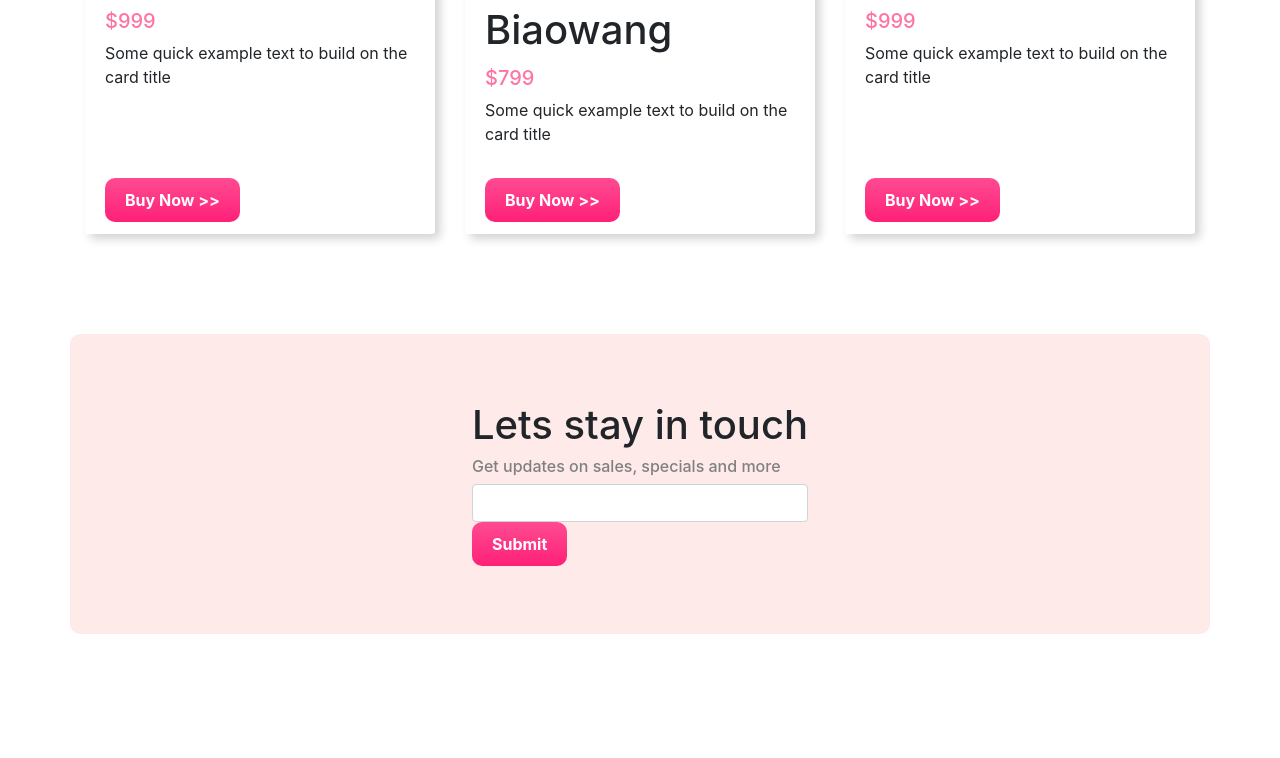
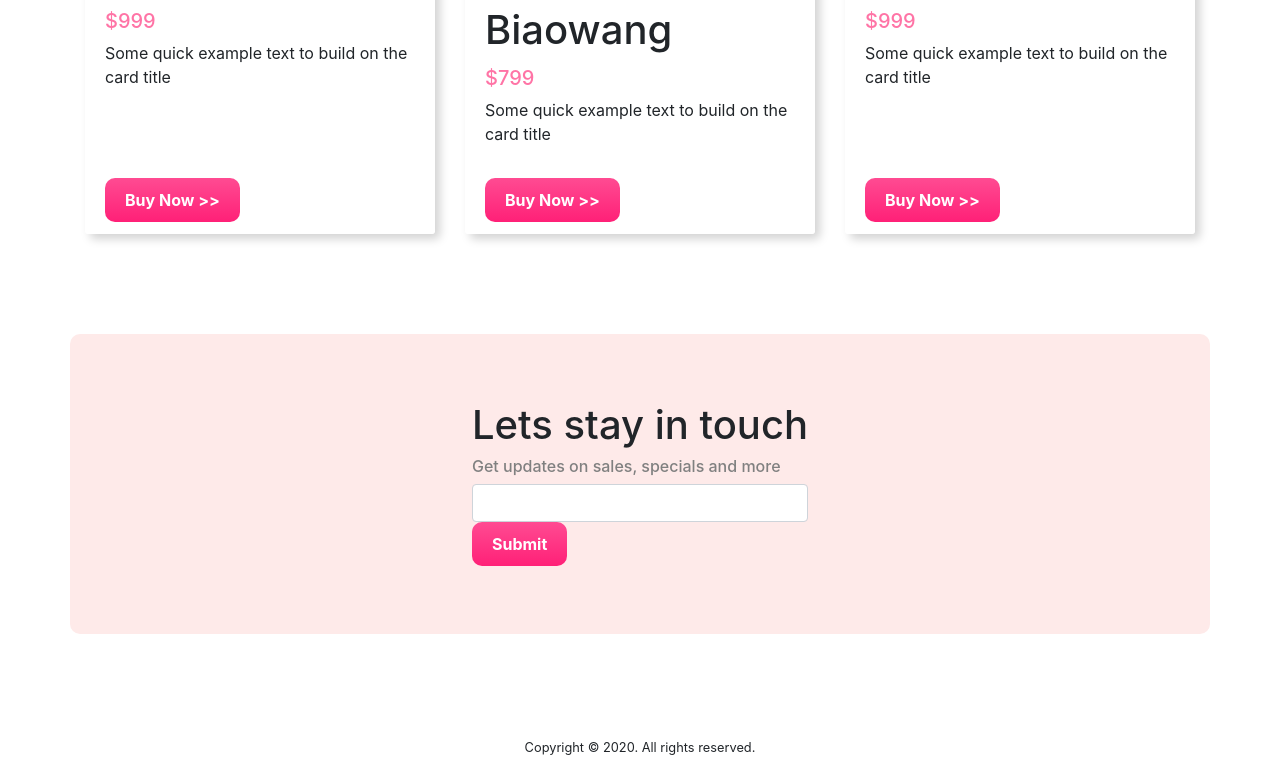
Before and after one commit to nuralam376/panda-ecommerce, a plain HTML site: page index.html in a window 1280 px wide. Shown: the part 2013-2771 px from the top of the page. Before the commit the page ends 2747 px from the top, so only its background shows below. Drawn offline with nearby package versions, Linux system fonts and the light colour scheme.

Commit message:
Added footer

```diff
--- a/index.html
+++ b/index.html
@@ -240,6 +240,12 @@
 		</div>
 		<!-- Subscribe ends -->
 
+		<!-- Footer -->
+		<footer class = "text-center">
+			<small>Copyright &copy; 2020. All rights reserved.</small>
+		</footer>
+		<!-- Footer ends -->
+
 		<!-- Bootstrap Js files -->
 		<script
 			src="https://code.jquery.com/jquery-3.5.1.slim.min.js"
```
